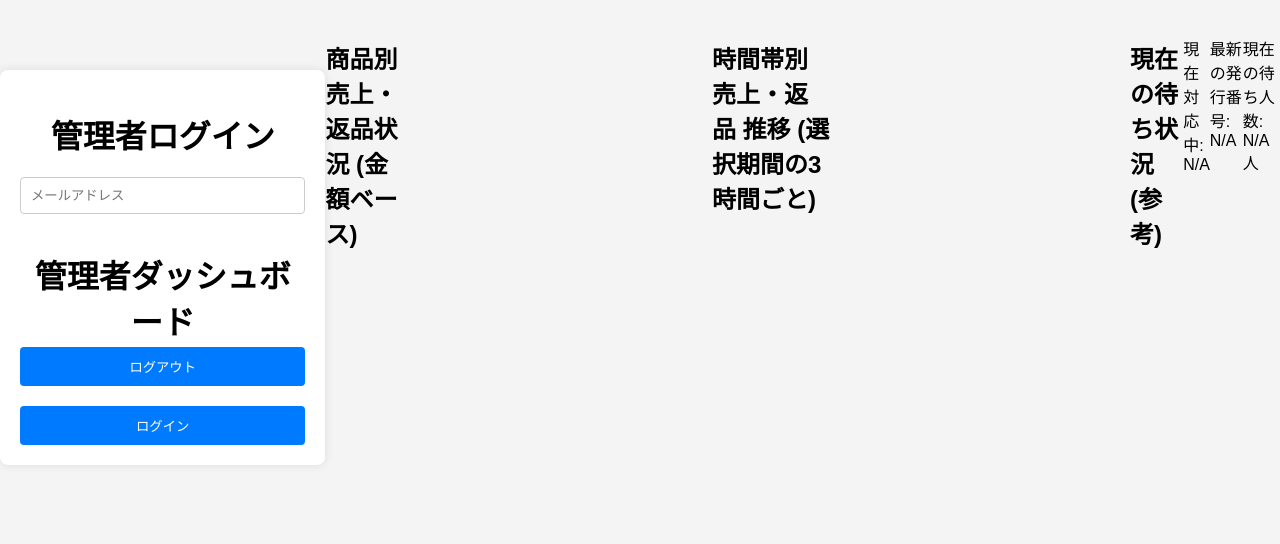
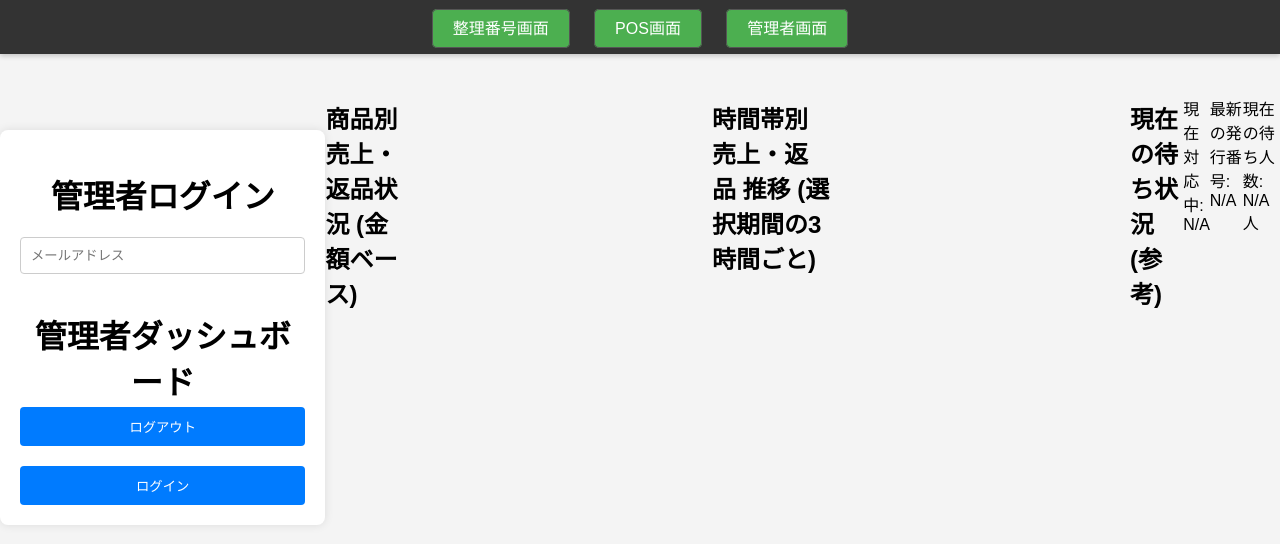
Before and after one commit to Ponpon-Ts25124/Chofusai-POSsystem-Shikkou, a plain HTML site: page admin.html in a window 1280 px wide. Drawn offline with nearby package versions, Linux system fonts and the light colour scheme; no server answers.

Commit message:
管理者ダッシュボードとPOS画面に上部ナビゲーションバナーを追加し、スタイルを調整

```diff
--- a/admin.html
+++ b/admin.html
@@ -72,6 +72,15 @@
     </style>
 </head>
 <body>
+    <header class="top-navigation-banner">
+    <nav>
+        <ul>
+            <li><a href="queue-display.html" id="nav-queue">整理番号画面</a></li>
+            <li><a href="pos.html" id="nav-pos">POS画面</a></li>
+            <li><a href="admin.html" id="nav-admin">管理者画面</a></li>
+        </ul>
+    </nav>
+</header>
     <div id="login-container">
         <h1>管理者ログイン</h1>
         <div id="login-error"></div>
--- a/css/style.css
+++ b/css/style.css
@@ -108,3 +108,66 @@ body {
 #next-customer-button:hover {
     background-color: #c9302c;
 }
+
+/* --- 上部ナビゲーションバナー --- */
+.top-navigation-banner {
+    background-color: #333; /* バナーの背景色 (濃いグレー) */
+    padding: 15px 0; /* 上下のパディング */
+    width: 100%;
+    box-shadow: 0 2px 5px rgba(0,0,0,0.2);
+    text-align: center; /* ボタンを中央寄せにする場合 */
+    position: fixed; /* 画面上部に固定 */
+    top: 0;
+    left: 0;
+    z-index: 1000; /* 他の要素より手前に表示 */
+}
+
+.top-navigation-banner nav ul {
+    list-style: none;
+    padding: 0;
+    margin: 0;
+    display: inline-block; /* 中央寄せのため */
+}
+
+.top-navigation-banner nav li {
+    display: inline-block; /* ボタンを横並びにする */
+    margin: 0 10px; /* ボタン間のマージン */
+}
+
+.top-navigation-banner nav a {
+    color: white; /* 文字色 */
+    text-decoration: none;
+    padding: 10px 20px; /* ボタンのパディング */
+    border: 1px solid #555; /* ボタンの枠線 */
+    border-radius: 5px;
+    background-color: #4CAF50; /* ボタンの背景色 (例: 緑) */
+    transition: background-color 0.3s ease;
+}
+
+.top-navigation-banner nav a:hover,
+.top-navigation-banner nav a.active { /* アクティブなページのリンクを目立たせる (オプション) */
+    background-color: #45a049; /* ホバー時の背景色 */
+    border-color: #777;
+}
+
+/* ページコンテンツが固定ヘッダーに隠れないようにするためのマージン */
+body {
+    /* ... (既存のbodyスタイル) ... */
+    padding-top: 80px; /* バナーの高さに応じて調整 (padding + borderなど考慮) */
+}
+
+/* admin.html のログインコンテナがバナーに隠れないように調整 */
+#login-container {
+    /* ... (既存の #login-container スタイル) ... */
+    margin-top: 100px; /* バナーの高さ + 少し余裕 */
+}
+
+/* dashboard-contentも同様に調整 */
+#dashboard-content.dashboard-container {
+    /* bodyにpadding-topがあるので、個別のmargin-topは不要になるかも。要調整 */
+}
+
+/* 必要に応じて、既存の .pos-container や .queue-info の margin-top も調整 */
+.pos-container, .queue-info, .dashboard-container {
+    /* margin-top: 20px;  <-- もし以前こういった指定があれば、bodyのpadding-topでカバーされるか確認 */
+}
```
Also changed, not shown: pos.html (+9 -0 lines), queue-display.html (+1 -0 lines).
